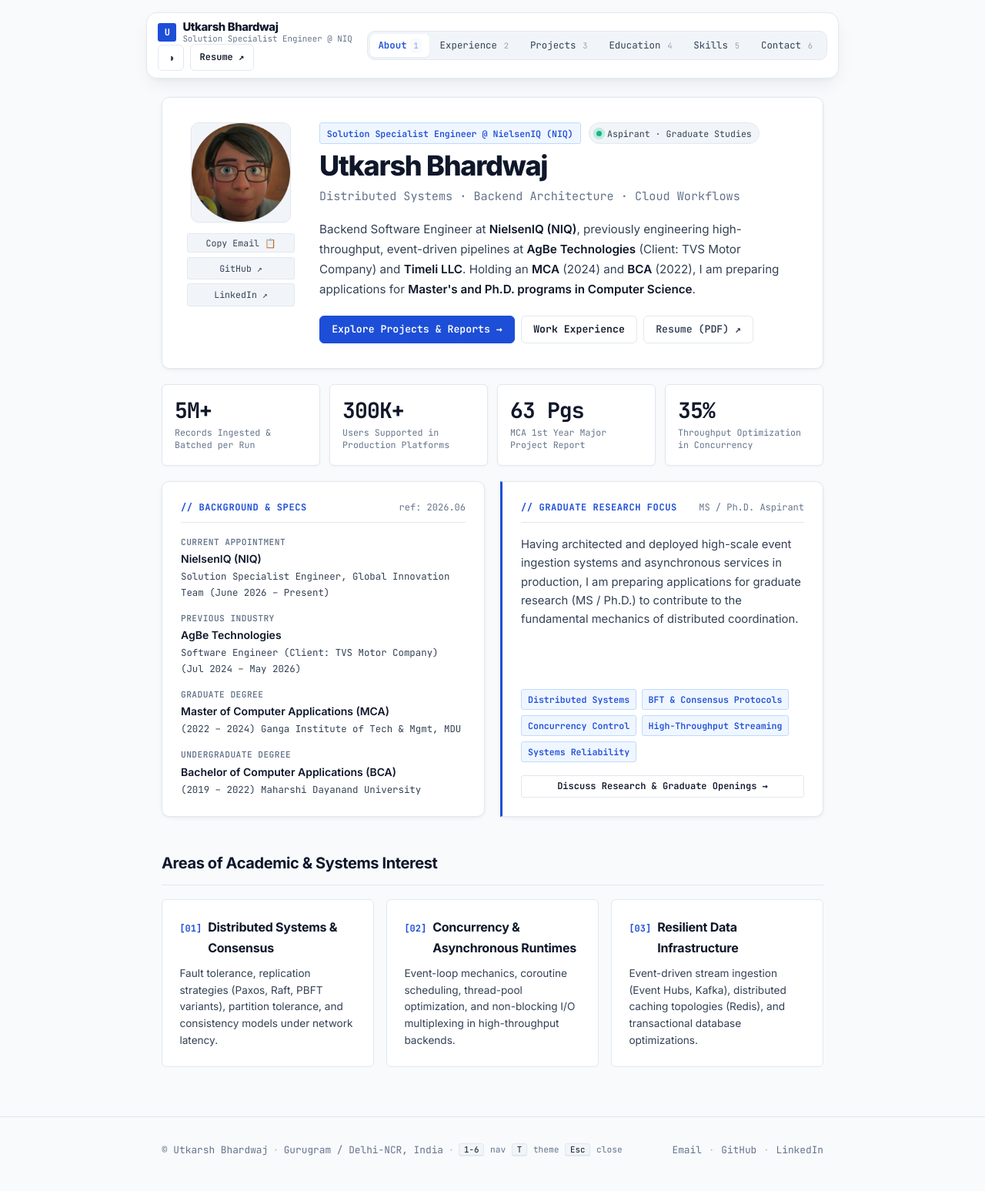
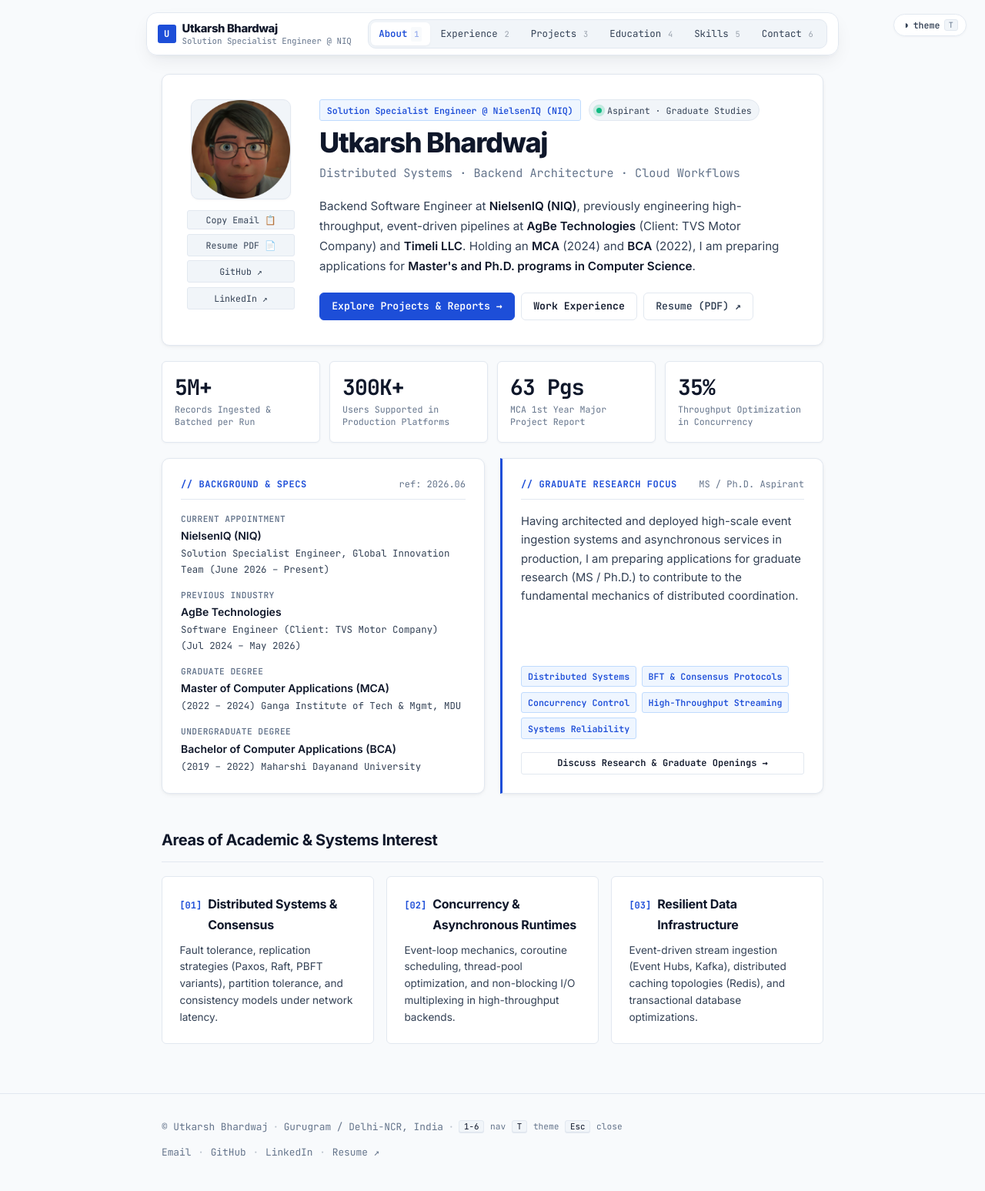
Before and after one commit to utkkkarshhh/utkkkarshhh, a FastAPI app: page / in a window 1280 px wide. Shown: the whole page at 77% size. Before the commit the page ends 1502 px from the top, so only its background shows below. Run offline with FastAPI, Linux system fonts and the light colour scheme.

Commit message:
style: standalone top-right corner theme switch and clean hero resume placement

```diff
--- a/app/static/css/style.css
+++ b/app/static/css/style.css
@@ -217,11 +217,11 @@ a {
     box-shadow: var(--shadow-lift);
     backdrop-filter: blur(16px);
     -webkit-backdrop-filter: blur(16px);
-    padding: 0.6rem 0.9rem;
+    padding: 0.5rem 0.85rem;
     display: flex;
     justify-content: space-between;
     align-items: center;
-    gap: 0.75rem;
+    gap: 1rem;
     transition: all 0.2s ease;
 }
 
@@ -310,55 +310,86 @@ a {
     border-radius: 2px;
 }
 
-/* Header Action Tools */
-.header-actions {
-    display: flex;
-    align-items: center;
-    gap: 0.45rem;
-}
-
-.theme-toggle {
-    width: 34px;
-    height: 34px;
-    border-radius: var(--radius-sm);
-    border: 1px solid var(--border-color);
-    background-color: var(--bg-card);
-    color: var(--text-secondary);
+/* ==========================================================================
+   Standalone Top-Right Corner Theme Switch (Detached from Navbar)
+   ========================================================================== */
+
+.corner-utility-bar {
+    position: fixed;
+    top: 1.15rem;
+    right: 1.5rem;
+    z-index: 60;
+    display: flex;
+    align-items: center;
+}
+
+.corner-theme-toggle {
     display: inline-flex;
     align-items: center;
-    justify-content: center;
+    gap: 0.35rem;
+    background-color: var(--bg-glass);
+    border: 1px solid var(--border-color);
+    border-radius: var(--radius-full);
+    padding: 0.35rem 0.65rem;
+    color: var(--text-secondary);
+    box-shadow: var(--shadow-subtle);
+    backdrop-filter: blur(16px);
+    -webkit-backdrop-filter: blur(16px);
     cursor: pointer;
-    font-size: 0.9rem;
-    transition: all 0.15s ease;
-}
-
-.theme-toggle:hover {
-    border-color: var(--border-hover);
-    color: var(--accent);
+    transition: all 0.15s var(--ease-out);
+    user-select: none;
+    line-height: 1;
+}
+
+.corner-theme-toggle:hover {
+    color: var(--text-primary);
+    border-color: var(--accent);
+    background-color: var(--bg-card);
+    box-shadow: 0 4px 12px var(--accent-glow);
+    transform: translateY(-1px);
+}
+
+.corner-theme-icon {
+    font-size: 0.85rem;
+    display: inline-flex;
+    align-items: center;
+    transition: transform 0.25s ease, color 0.15s ease;
+}
+
+.corner-theme-toggle:hover .corner-theme-icon {
+    color: var(--accent);
+    transform: rotate(30deg);
+}
+
+.corner-theme-label {
+    font-size: 0.725rem;
+    font-weight: 600;
+    text-transform: lowercase;
+}
+
+.corner-theme-kbd {
+    font-size: 0.625rem;
+    color: var(--text-muted);
     background-color: var(--bg-subtle);
-    transform: rotate(15deg);
-}
-
-.btn-resume {
-    font-size: 0.75rem;
-    font-family: var(--font-mono);
-    padding: 0.4rem 0.75rem;
-    background-color: var(--bg-card);
-    border: 1px solid var(--border-color);
-    border-radius: var(--radius-sm);
-    color: var(--text-primary);
-    font-weight: 600;
-    text-decoration: none;
-    transition: all 0.15s ease;
-    display: inline-flex;
-    align-items: center;
-    gap: 0.35rem;
-}
-
-.btn-resume:hover {
-    border-color: var(--accent);
-    color: var(--accent);
-    background-color: var(--accent-subtle);
+    border: 1px solid var(--border-color);
+    padding: 0.1rem 0.3rem;
+    border-radius: 3px;
+    line-height: 1;
+}
+
+@media (max-width: 900px) {
+    .corner-utility-bar {
+        top: 0.85rem;
+        right: 0.85rem;
+    }
+    .corner-theme-label,
+    .corner-theme-kbd {
+        display: none;
+    }
+    .corner-theme-toggle {
+        padding: 0.45rem;
+        border-radius: var(--radius-sm);
+    }
 }
 
 /* ==========================================================================
@@ -1813,14 +1844,7 @@ a {
         flex-direction: column;
         align-items: stretch;
         gap: 0.6rem;
-        padding: 0.75rem;
-    }
-
-    .header-dock-top {
-        display: flex;
-        justify-content: space-between;
-        align-items: center;
-        width: 100%;
+        padding: 0.65rem 0.75rem;
     }
 
     .nav-links {
--- a/app/templates/base.html
+++ b/app/templates/base.html
@@ -20,10 +20,18 @@
 </head>
 <body>
 
-    <!-- Floating Island Dock Header -->
+    <!-- Standalone Top-Right Corner Theme Switch (Detached from Navbar) -->
+    <aside class="corner-utility-bar">
+        <button id="theme-toggle-btn" class="corner-theme-toggle" onclick="toggleTheme()" title="Toggle Dark/Light Mode [T]" aria-label="Toggle Theme">
+            <span id="theme-icon" class="corner-theme-icon">◐</span>
+            <span class="corner-theme-label mono">theme</span>
+            <span class="corner-theme-kbd mono">T</span>
+        </button>
+    </aside>
+
+    <!-- Floating Island Dock Header (Pure Navigation) -->
     <header class="site-header">
         <div class="header-dock">
-            <div class="header-dock-top">
             <a href="/" hx-get="/" hx-target="#main-content" hx-push-url="true" class="brand">
                 <span class="brand-symbol">U</span>
                 <div class="brand-text-group">
@@ -31,16 +39,6 @@
                     <span class="brand-role">{{ profile.current_role.split('@')[0].strip() }} @ NIQ</span>
                 </div>
             </a>
-
-                <div class="header-actions">
-                    <button id="theme-toggle-btn" class="theme-toggle" title="Toggle Dark/Light Mode [T]" onclick="toggleTheme()">
-                        <span id="theme-icon">◐</span>
-                    </button>
-                    <a href="{{ profile.resume_url }}" target="_blank" rel="noopener noreferrer" class="btn-resume">
-                        Resume ↗
-                    </a>
-                </div>
-            </div>
 
             <!-- Navigation Links with Keyboard Shortcuts -->
             <nav class="nav-links" id="nav-container">
@@ -122,6 +120,8 @@
                 <a href="{{ profile.github }}" target="_blank" rel="noopener">GitHub</a>
                 <span class="dot">·</span>
                 <a href="{{ profile.linkedin }}" target="_blank" rel="noopener">LinkedIn</a>
+                <span class="dot">·</span>
+                <a href="{{ profile.resume_url }}" target="_blank" rel="noopener noreferrer">Resume ↗</a>
             </div>
         </div>
     </footer>
--- a/app/templates/partials/overview.html
+++ b/app/templates/partials/overview.html
@@ -15,6 +15,9 @@
                         <button id="copy-email-btn" onclick="copyEmail('{{ profile.email }}')" class="contact-pill" title="Click to copy email address">
                             Copy Email 📋
                         </button>
+                        <a href="{{ profile.resume_url }}" target="_blank" rel="noopener noreferrer" class="contact-pill" title="View & Download Resume (PDF)">
+                            Resume PDF 📄
+                        </a>
                         <a href="{{ profile.github }}" target="_blank" rel="noopener" class="contact-pill">GitHub ↗</a>
                         <a href="{{ profile.linkedin }}" target="_blank" rel="noopener" class="contact-pill">LinkedIn ↗</a>
                     </div>
```
Lines whose indentation alone changed are shown as unchanged.
